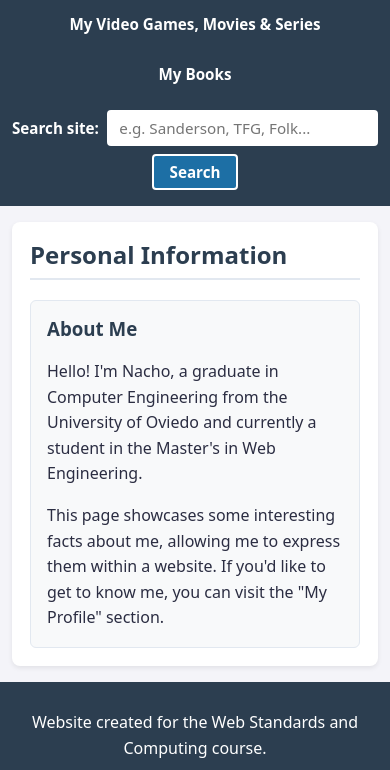
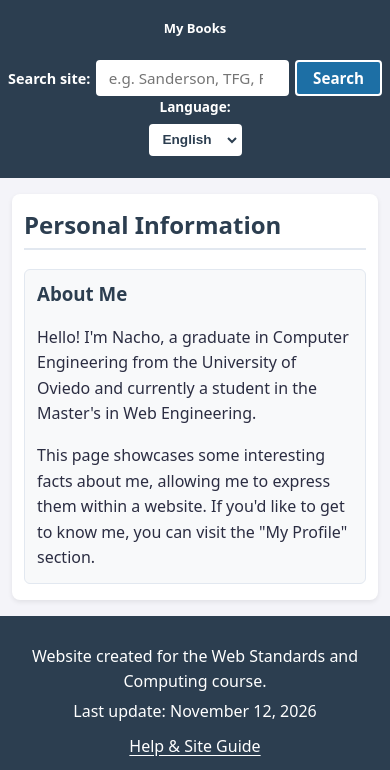
Before and after one commit to IgnacioLLA/ECW_pag-personal, a plain HTML site: page pagina-personal/index.html in a window 390 px wide. Shown: the part 132-902 px from the top of the page. Drawn offline with Linux system fonts and the light colour scheme.

Commit message:
Mejora de diseno responsive mobile-first: resolucion de solapamientos en cabecera y adaptacion fluida con mediaqueries

```diff
--- a/pagina-personal/style.css
+++ b/pagina-personal/style.css
@@ -58,15 +58,45 @@ body > a[href="#contenido-principal"]:focus {
 header {
     background-color: #2c3e50;
     color: #ffffff;
-    padding: 2.5rem 0.75rem 1rem;
+    padding: 0.75rem 0.75rem 1rem;
     text-align: center;
-    position: relative;
+}
+
+header form[aria-label="Selector de idioma"] {
+    display: flex;
+    justify-content: flex-end;
+    align-items: center;
+    gap: 0.35rem;
+    margin: 0 0 0.5rem 0;
+    width: 100%;
+}
+
+header form[aria-label="Selector de idioma"] label {
+    font-size: 0.85rem;
+    font-weight: 600;
+    color: #ffffff;
+    margin-bottom: 0;
+    display: inline;
+}
+
+header form[aria-label="Selector de idioma"] select {
+    background-color: #ffffff;
+    color: #2c3e50;
+    font-size: 0.85rem;
+    font-weight: 600;
+    padding: 0.25rem 0.5rem;
+    border: 0.125rem solid #ffffff;
+    border-radius: 0.25rem;
+    cursor: pointer;
+    min-height: 2rem;
+    width: auto;
 }
 
 header h1 {
     color: #ffffff;
-    font-size: 1.625rem;
+    font-size: 1.5rem;
     margin: 0;
+    line-height: 1.25;
 }
 
 header h1 a,
@@ -99,7 +129,11 @@ header nav ul {
     display: flex;
     justify-content: center;
     flex-wrap: wrap;
-    gap: 0.375rem;
+    gap: 0.35rem;
+}
+
+header nav li {
+    display: inline-flex;
 }
 
 header nav a,
@@ -107,9 +141,9 @@ header nav a:visited {
     color: #ffffff;
     text-decoration: none;
     font-weight: 600;
-    font-size: 0.95rem;
-    padding: 0.45rem 0.75rem;
-    min-height: 2.75rem;
+    font-size: 0.875rem;
+    padding: 0.4rem 0.625rem;
+    min-height: 2.5rem;
     box-sizing: border-box;
     border-radius: 0.25rem;
     border: 0.125rem solid transparent;
@@ -117,6 +151,7 @@ header nav a:visited {
     display: inline-flex;
     align-items: center;
     justify-content: center;
+    text-align: center;
 }
 
 header nav a:hover,
@@ -136,7 +171,7 @@ header nav a[aria-current="page"] {
 }
 
 header search {
-    margin-top: 0.85rem;
+    margin-top: 0.75rem;
     display: flex;
     justify-content: center;
 }
@@ -153,7 +188,7 @@ header search form {
 }
 
 header search label {
-    font-size: 0.95rem;
+    font-size: 0.9rem;
     font-weight: 600;
     color: #ffffff;
     margin-bottom: 0;
@@ -161,8 +196,8 @@ header search label {
 }
 
 header search input[type="search"] {
-    flex: 1;
-    min-width: 12rem;
+    flex: 1 1 9rem;
+    min-width: 0;
     max-width: 18rem;
     padding: 0.35rem 0.65rem;
     font-size: 0.95rem;
@@ -192,37 +227,6 @@ header search button[type="submit"]:hover,
 header search button[type="submit"]:focus-visible {
     background-color: #ffffff;
     color: #2c3e50;
-}
-
-header form[aria-label="Selector de idioma"] {
-    position: absolute;
-    top: 0.6rem;
-    right: 0.75rem;
-    display: inline-flex;
-    align-items: center;
-    gap: 0.35rem;
-    margin: 0;
-}
-
-header form[aria-label="Selector de idioma"] label {
-    font-size: 0.85rem;
-    font-weight: 600;
-    color: #ffffff;
-    margin-bottom: 0;
-    display: inline;
-}
-
-header form[aria-label="Selector de idioma"] select {
-    background-color: #ffffff;
-    color: #2c3e50;
-    font-size: 0.85rem;
-    font-weight: 600;
-    padding: 0.25rem 0.5rem;
-    border: 0.125rem solid #ffffff;
-    border-radius: 0.25rem;
-    cursor: pointer;
-    min-height: 2rem;
-    width: auto;
 }
 
 main {
@@ -574,13 +578,69 @@ footer a:focus-visible {
     color: #2c3e50;
 }
 
+/* Media query para móviles estrechos (<= 28rem / 448px) */
+@media (max-width: 28rem) {
+    header {
+        padding: 0.625rem 0.5rem 0.875rem;
+    }
+
+    header h1 {
+        font-size: 1.35rem;
+    }
+
+    header nav a,
+    header nav a:visited {
+        font-size: 0.8125rem;
+        padding: 0.35rem 0.5rem;
+    }
+
+    header nav li:nth-child(4) {
+        width: 100%;
+    }
+
+    header nav li:nth-child(4) a {
+        width: 100%;
+    }
+
+    header search form {
+        gap: 0.375rem;
+    }
+
+    header search input[type="search"] {
+        flex: 1 1 7.5rem;
+    }
+
+    section {
+        padding: 1rem 0.75rem;
+    }
+
+    article {
+        padding: 0.75rem;
+    }
+}
+
+/* Media query para tablets y pantallas medianas (>= 36rem / 576px) */
+@media (min-width: 36rem) {
+    header h1 {
+        font-size: 1.75rem;
+    }
+
+    header nav ul {
+        gap: 0.5rem;
+    }
+
+    header nav a,
+    header nav a:visited {
+        font-size: 0.95rem;
+        padding: 0.5rem 0.75rem;
+    }
+}
+
+/* Media query para escritorio (>= 48rem / 768px) */
 @media (min-width: 48rem) {
     header {
         padding: 1.75rem 1rem;
-    }
-
-    header {
-        padding: 1.75rem 1rem;
+        position: relative;
     }
 
     header h1 {
@@ -596,9 +656,11 @@ footer a:focus-visible {
     }
 
     header form[aria-label="Selector de idioma"] {
+        position: absolute;
         top: 1.25rem;
         right: 1.5rem;
-        margin-top: 0;
+        margin: 0;
+        width: auto;
     }
 
     header form[aria-label="Selector de idioma"] label {
```
